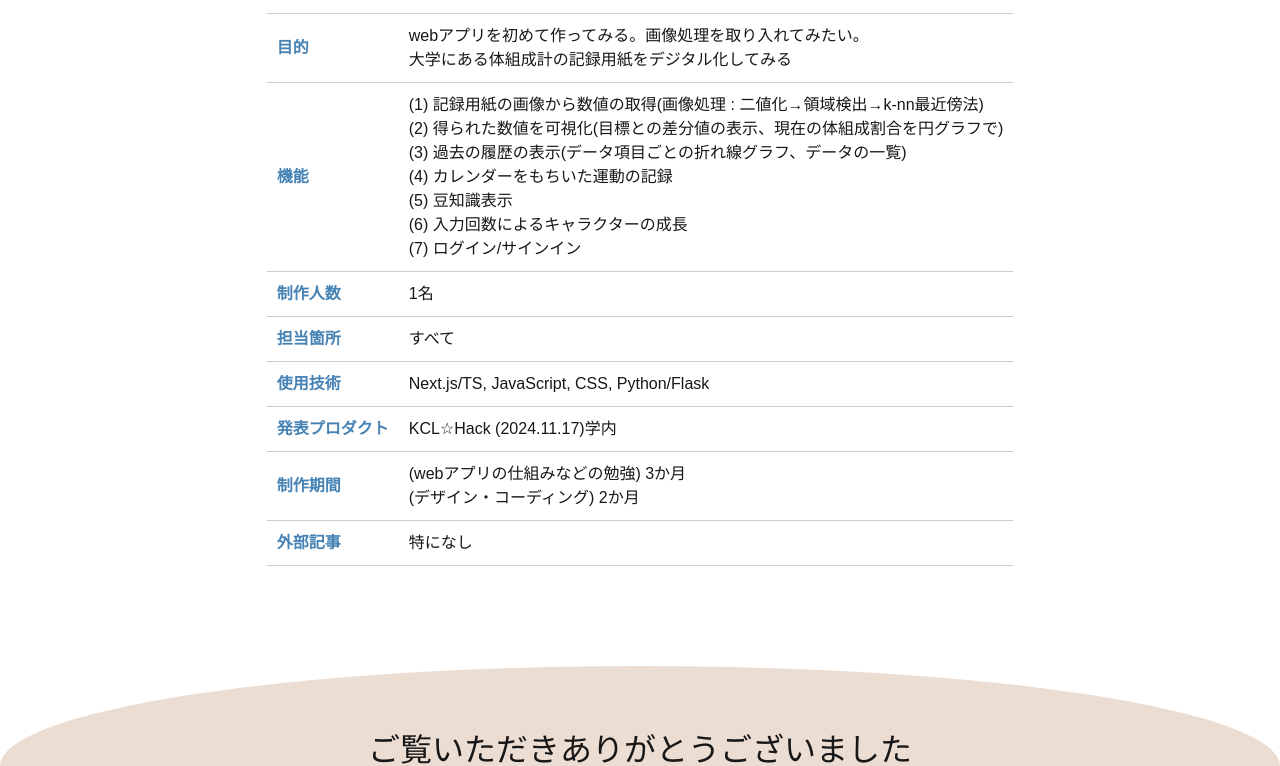
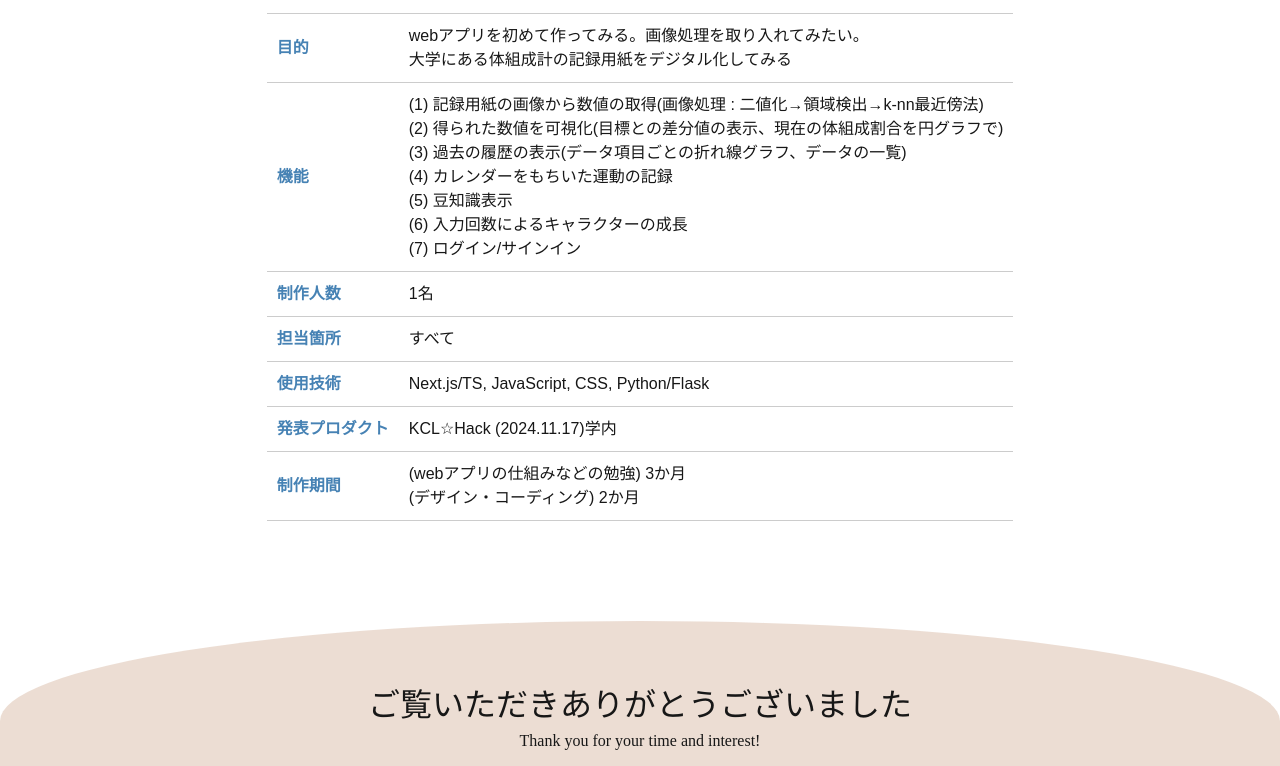
Before and after one commit to Yiwashi/kitaQdenkiHP, a Next.js app: page /productpages/1 in a window 1280 px wide. Shown: the part 800-1566 px from the top of the page. Built offline with nearby package versions, Linux system fonts and the light colour scheme.

Commit message:
data/project 引数Projectを追加した

```diff
--- a/src/app/data/projects.ts
+++ b/src/app/data/projects.ts
@@ -1,9 +1,32 @@
+import { StaticImageData } from "next/image";
 import product1img from "./../Public/images/tamalog.png";
 import product2img from "./../Public/images/shikaku.png";
 import product3img from "./../Public/images/ThanksLink.png";
 import product4img from "./../Public/images/Portfolio.png";
 
-export const projects = [
+export interface Project {
+    id: number;
+    title: string;
+    description: string;
+    description2: string;
+    image:StaticImageData;
+    tags: string[];
+    awardTitle:string;
+    background: string;
+    purpose: string;
+    function: string;
+    number:string;
+    role: string;
+    prezentation:string;
+    technologies: string[];
+    duration: string;
+    github: string;
+    outname:string;
+    outlink?: string;  // 外部リンクはオプショナルにする
+
+  }
+
+  export const projects: Project[] = [
   {
     id: 1,
     title: "たまLog",
@@ -21,6 +44,8 @@ export const projects = [
     role: "すべて",
     prezentation:'KCL☆Hack (2024.11.17)学内',
     duration: "(webアプリの仕組みなどの勉強) 3か月  \n(デザイン・コーディング) 2か月",
+    outname:'none',
+    outlink:'none',
 },
 {
     id: 2,
@@ -60,26 +85,29 @@ export const projects = [
     role: "POST/reply投稿・作成画面  \n誕生日（受信・送信）画面・メッセージカード作成機能  \nGeminiAPIプロンプト作成  \nmaster.jsによるボールの作成",
     prezentation:'技育camp(2025.1.19)  \n努力賞受賞',
     duration: "7日間",
-    outname:"技育プロジェクト : サポーターズ公式X",
+    outname:"技育プロジェクト : サポーターズ公式Xリンク",
     outlink:"https://x.com/geek_pjt/status/1880902623957827945",
   },
+
   {
     id: 4,
     title: "MyPortfolio",
     description: "ポートフォリオサイト",
     description2: "手がけたアイデアが形になった宝物たち。",
     image: product4img,
+    awardTitle: "none",
     tags: ["Website", "Team Project"],
     technologies: ["Next.js/TS", "HTML", "CSS", "jQuery"],
     github: "https://github.com/0-s0g0/MyPortfolio_Next",
     background :"ハッカソンで作った作品をまとめたサイトを作りたい  \nLT等で使うポートフォリオを作りたい！",
-    purpose:"初心に戻ってHTMLとCSSのコーディングを丁寧に一からしたい。  \nCloudFlareに挙げるのでnextで一から書き直した",
-    function:"(1) Productリストとその詳細情報  \n活動履歴の作成  \nnfc表示用のcontactモーダル ",
+    purpose:"初心に戻ってHTMLとCSSのコーディングを丁寧に一からしたい。  \n(追記)CloudFlareに挙げるのでnextで一から書き直した。",
+    function:"Productリストとその詳細情報  \n活動履歴の作成  \nnfc表示用のcontactモーダル ",
     number:'1名',
     role: "すべて",
-    prezentation:'特になし',
+    prezentation:'none',
     duration: "(2025.01.01～Now)",
+    outname:"none",
+    outlink:"none",
   },
 
-
 ];
--- a/src/app/productpages/[id]/page.tsx
+++ b/src/app/productpages/[id]/page.tsx
@@ -1,7 +1,7 @@
 'use client';
 
 import { useEffect, useState } from 'react';
-import { projects } from '../../data/projects';  // プロジェクトデータをインポート
+import { projects,Project } from './../../data/projects';  // プロジェクトデータをインポート
 import Image from "next/image";
 import Link from 'next/link';
 import pagestyles from './../styles/productpage.module.css';  // スタイルのインポート
@@ -12,7 +12,7 @@ import { use } from 'react';  // React.use() をインポート
 
 // paramsを非同期で解決
 const ProjectDetail = ({ params }: { params: Promise<{ id: string }> }) => {
-  const [project, setProject] = useState<any>(null);  // プロジェクト情報を格納する状態
+  const [project, setProject] = useState<Project | null>(null);  // プロジェクト情報を格納する状態
   const [loading, setLoading] = useState(true);  // ローディング状態を管理
 
   // paramsを解決
@@ -21,7 +21,7 @@ const ProjectDetail = ({ params }: { params: Promise<{ id: string }> }) => {
   useEffect(() => {
     const { id } = resolvedParams;  // 解決したparamsからidを取得
     const foundProject = projects.find(project => project.id === parseInt(id));  // プロジェクトを探す
-    setProject(foundProject);  // プロジェクトが見つかったら設定
+    setProject(foundProject || null);  // プロジェクトが見つかったら設定
     setLoading(false);  // ローディング完了
   }, [resolvedParams]);  // paramsが解決されたときに実行
 
@@ -76,22 +76,22 @@ const ProjectDetail = ({ params }: { params: Promise<{ id: string }> }) => {
               <th>使用技術</th>
               <td>{project.technologies.join(", ")}</td>
             </tr>
+            {project.prezentation && project.prezentation !== 'none' ? (
               <tr className={pagestyles.tableRow}>
                 <th>発表プロダクト</th>
                 <td>{project.prezentation}</td>
               </tr>
+            ) : null}
             <tr className={pagestyles.tableRow}>
               <th>制作期間</th>
               <td><ReactMarkdown>{project.duration}</ReactMarkdown></td>
             </tr>
+            {project.outlink && project.outlink !== 'none' ? (
               <tr className={pagestyles.tableRow}>
                 <th>外部記事</th>
-              {project.outlink ? (
-                <td><Link href={project.outlink}>{project.outlink}</Link></td>
-              ) : (
-                <td>特になし</td>  // outlinkがない場合はハイフン（または任意のメッセージ）を表示
-              )}
+                <td><Link href={project.outlink}>{project.outname}</Link></td>
               </tr>
+            ) : null}
           </tbody>
         </table>
       </div>
```
Lines whose indentation alone changed are shown as unchanged.
